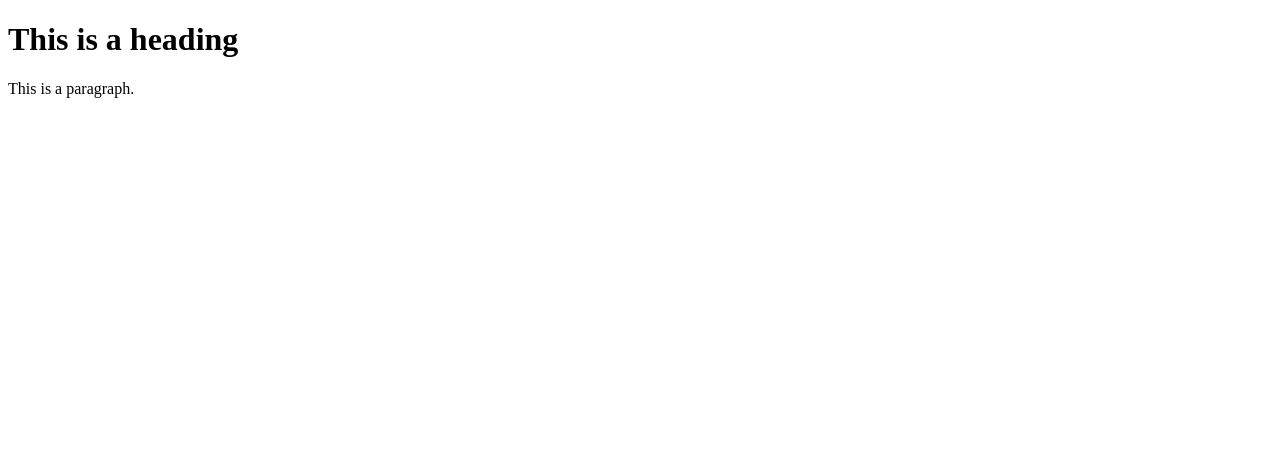
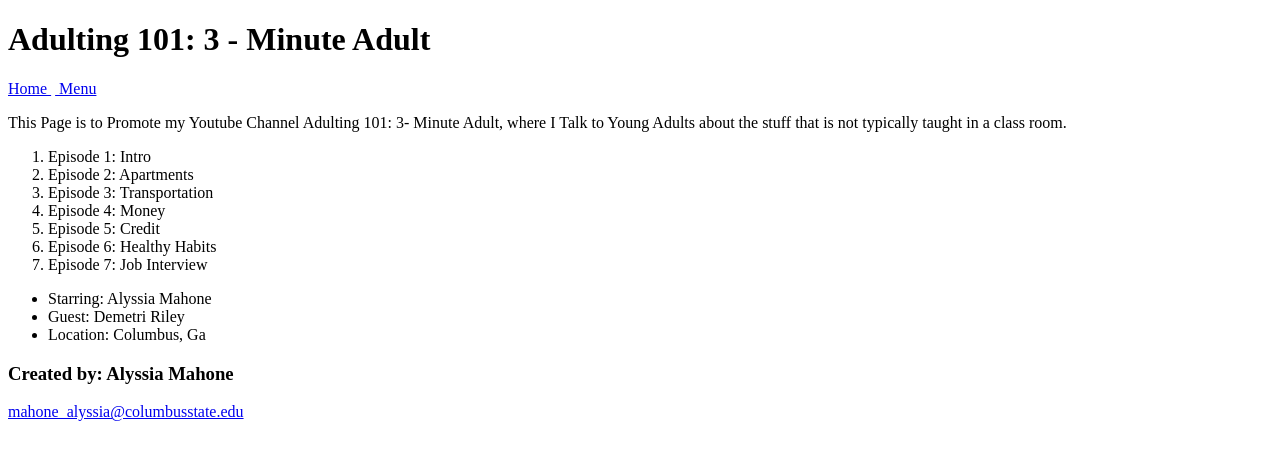
Before and after one commit to Alyssia21/Labs, a plain HTML site: page index.html in a window 1280 px wide. Drawn offline with Linux system fonts and the light colour scheme.

Commit message:
Lab 2 Commit

```diff
--- a/index.html
+++ b/index.html
@@ -1,10 +1,38 @@
 <!DOCTYPE html>
 <html>
-<title>HTML Tutorial</title>
+<head>
+<title>Adulting 101</title>
+</head>
 <body>
+<header>
+	<h1> Adulting 101: 3 - Minute Adult </h1>
+</header>
+<nav><a href = " index.html"> Home </a>
+	 &nbsp;<a href = "lab2.html"> Menu </a>
 
-<h1>This is a heading</h1>
-<p>This is a paragraph.</p>
-
+</nav>
+<main>
+	<div>
+	<p> This Page is to Promote my Youtube Channel Adulting 101: 3- Minute Adult, where I Talk to Young Adults about the stuff that is not typically taught in a class room. </p> </main>
+	<href="https://www.youtube.com/channel/UCeQ1VyxBBn70K9FK2byUhKg">
+	<ol>
+		<li>Episode 1: Intro</li>
+		<li>Episode 2: Apartments</li>
+		<li>Episode 3: Transportation</li>
+		<li>Episode 4: Money</li>
+		<li>Episode 5: Credit</li>
+		<li>Episode 6: Healthy Habits</li>
+		<li>Episode 7: Job Interview</li>
+	</ol>
+	<ul>
+		<li> Starring: Alyssia Mahone
+		<li> Guest: Demetri Riley
+		<li> Location: Columbus, Ga
+	</ul>
+</div>
+<footer>
+	<h3>Created by: Alyssia Mahone</h3>
+	<a href="mailto:mahone_alyssia@columbusstate.edu">mahone_alyssia@columbusstate.edu</a>
+</footer>
 </body>
 </html>
```
Also changed, not shown: lab2.html (added, +37 -0 lines).
